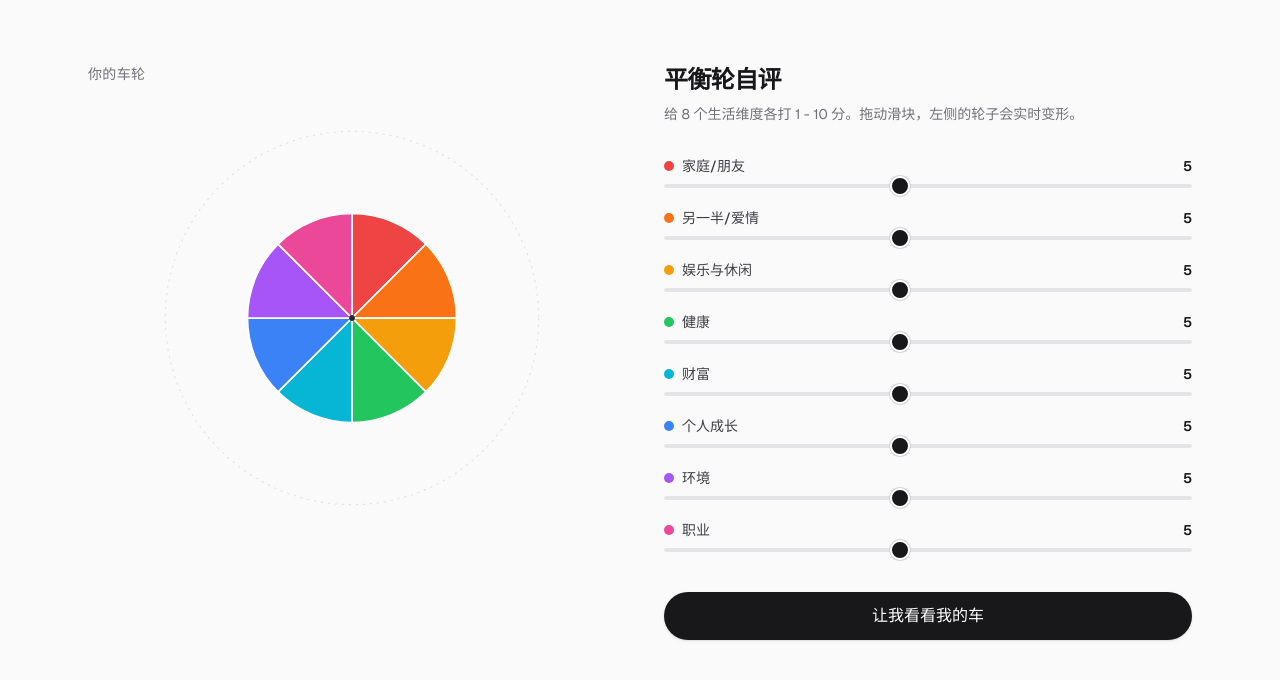
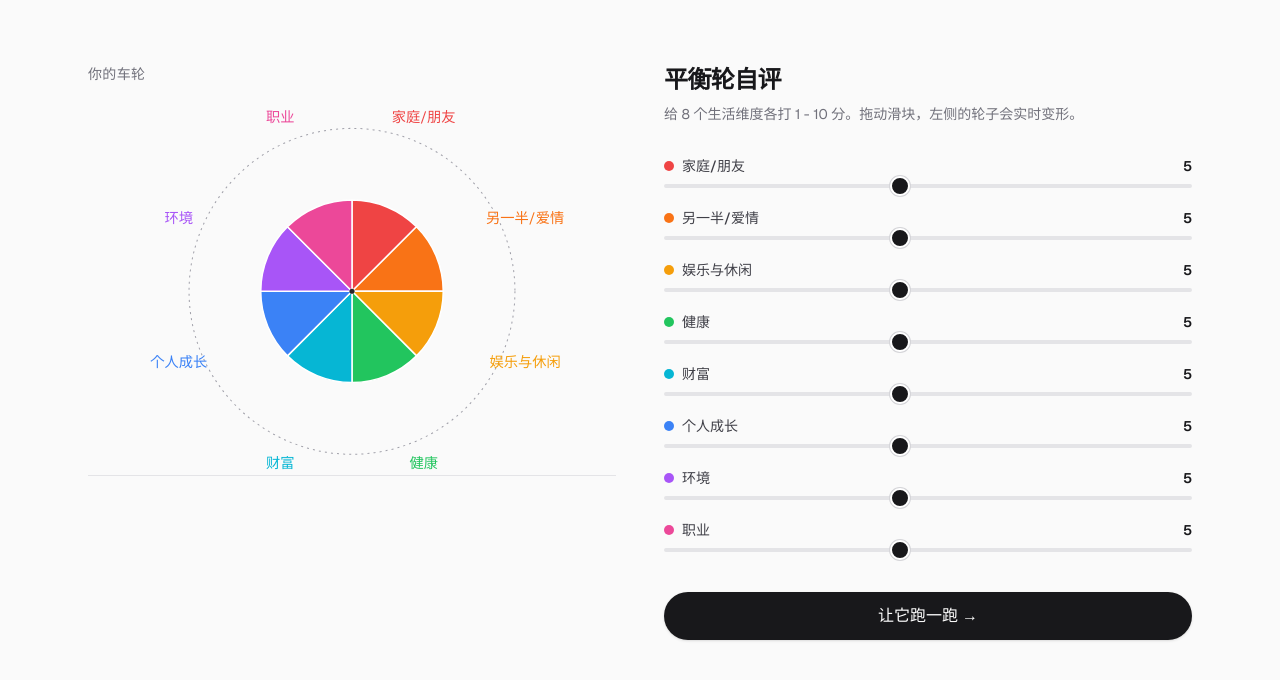
Before and after one commit to novaez/balance-wheel, a Next.js app: page / in a window 1280 px wide. Shown: the top 680 px of the page. Built offline with nearby package versions, Linux system fonts and the light colour scheme.

Commit message:
fix: Stage 5 v2 反馈三件套（按钮文案 / 显式 done 按钮 / wheel 维度 label）

```diff
--- a/app/page.tsx
+++ b/app/page.tsx
@@ -20,10 +20,6 @@ const MIN_SCORE = 1;
 const MAX_SCORE = 10;
 const PRESENCE_MAX_LEN = 240;
 const COMMITMENT_MAX_LEN = 80;
-// Pause length after the user's last keystroke that triggers the witness
-// affordance. 800ms (brief's hint) felt rushed in self-test — users mid-thought
-// commonly pause that long; 1500ms gives a deliberate breath without dragging.
-const WITNESS_DEBOUNCE_MS = 1500;
 
 type Scores = number[]; // length 8, each 1..10 integer
 type Presence = { text: string; at: string };
@@ -146,7 +142,10 @@ function sectorPath(index: number, score: number): string {
   )} 0 0 1 ${x2.toFixed(3)} ${y2.toFixed(3)} Z`;
 }
 
-// Reference outline at full radius — a subtle ring so users see the "perfect circle" target.
+// Reference outline at exactly MAX_RADIUS — a 10-score sector touches it
+// (that's what "10 / 满分" means). Visibility under partial scores comes
+// from stroke depth (zinc-400 dashed on a near-white background), not from
+// physical distance from the wheel.
 function outlineCircle(): React.ReactElement {
   return (
     <circle
@@ -154,7 +153,7 @@ function outlineCircle(): React.ReactElement {
       cy={0}
       r={MAX_RADIUS}
       fill="none"
-      stroke="#e4e4e7" // zinc-200
+      stroke="#a1a1aa" // zinc-400
       strokeWidth={1}
       strokeDasharray="2 4"
     />
@@ -203,22 +202,27 @@ function easeInOutQuad(x: number): number {
   return x < 0.5 ? 2 * x * x : 1 - 2 * (1 - x) * (1 - x);
 }
 
-// Eval-mode viewBox is the original square; running mode extends downward to make
-// room for a ground line plus the bob excursion (up to ~MAX_RADIUS * (1-MIN_RATIO)).
+// Eval-mode viewBox is the original square; post-eval modes extend downward
+// for the ground line + bob excursion, and outward horizontally to make room
+// for the 8 dimension labels that orbit the wheel.
 const VBOX_PAD = 20;
 const VBOX_RUN_EXTRA = 160;
+const VBOX_LABEL_PAD = 56;
+const LABEL_RADIUS = MAX_RADIUS + 24;
 const GROUND_Y = MAX_RADIUS + 6;
 const TICK_SPACING = 30;
 const TICK_COUNT = 14;
 
 const VBOX_EVAL = {
-  x: -MAX_RADIUS - VBOX_PAD,
+  x: -MAX_RADIUS - VBOX_LABEL_PAD,
   y: -MAX_RADIUS - VBOX_PAD,
-  w: (MAX_RADIUS + VBOX_PAD) * 2,
+  w: (MAX_RADIUS + VBOX_LABEL_PAD) * 2,
   h: (MAX_RADIUS + VBOX_PAD) * 2,
 };
 const VBOX_RUN = {
-  ...VBOX_EVAL,
+  x: -MAX_RADIUS - VBOX_LABEL_PAD,
+  y: -MAX_RADIUS - VBOX_PAD,
+  w: (MAX_RADIUS + VBOX_LABEL_PAD) * 2,
   h: VBOX_EVAL.h + VBOX_RUN_EXTRA,
 };
 
@@ -240,7 +244,6 @@ export default function Home() {
   const [presencePhase, setPresencePhase] = useState<PresencePhase>("input");
   const [commitDraft, setCommitDraft] = useState("");
   const rafRef = useRef<number | null>(null);
-  const witnessTimerRef = useRef<number | null>(null);
 
   // Hydrate from localStorage after mount (avoids SSR mismatch).
   useEffect(() => {
@@ -294,23 +297,6 @@ export default function Home() {
     };
   }, [mode, runId]);
 
-  // Clear the witness debounce on unmount or when leaving presence — otherwise
-  // a stale timer could fire after the user has moved on.
-  useEffect(() => {
-    if (mode !== "presence") {
-      if (witnessTimerRef.current != null) {
-        window.clearTimeout(witnessTimerRef.current);
-        witnessTimerRef.current = null;
-      }
-    }
-    return () => {
-      if (witnessTimerRef.current != null) {
-        window.clearTimeout(witnessTimerRef.current);
-        witnessTimerRef.current = null;
-      }
-    };
-  }, [mode]);
-
   const handleChange = useCallback((index: number, value: number) => {
     setScores((prev) => {
       if (prev[index] === value) return prev;
@@ -324,6 +310,9 @@ export default function Home() {
     setProgress(0);
     setRunId((id) => id + 1);
     setMode("running");
+    if (typeof window !== "undefined") {
+      window.scrollTo({ top: 0, behavior: "smooth" });
+    }
   }, []);
 
   const handleBack = useCallback(() => {
@@ -341,39 +330,32 @@ export default function Home() {
     setMode("presence");
   }, []);
 
-  // Witness affordance — called on debounced typing pause OR on textarea
-  // blur. Persists presence to state (which auto-saves to localStorage) and
-  // flips the phase. Idempotent: safe if called multiple times.
+  // Witness affordance — fires when the user explicitly says "我说完了" or
+  // when the textarea blurs. Idle pause (debounce) was tried and removed:
+  // long thoughts naturally include >1.5s pauses, which falsely triggered
+  // the flip mid-sentence. User-asserted action is the right signal.
   const witnessNow = useCallback((rawText: string) => {
     const text = rawText.trim();
     if (!text) return;
     setPresence({ text: text.slice(0, PRESENCE_MAX_LEN), at: new Date().toISOString() });
     setPresencePhase("witnessed");
+    if (typeof window !== "undefined") {
+      window.scrollTo({ top: 0, behavior: "smooth" });
+    }
   }, []);
 
   const handlePresenceChange = useCallback(
     (e: React.ChangeEvent<HTMLTextAreaElement>) => {
-      const v = e.target.value;
-      setPresenceDraft(v);
-      if (witnessTimerRef.current != null) {
-        window.clearTimeout(witnessTimerRef.current);
-        witnessTimerRef.current = null;
-      }
-      const trimmed = v.trim();
-      if (trimmed) {
-        witnessTimerRef.current = window.setTimeout(() => {
-          witnessNow(trimmed);
-        }, WITNESS_DEBOUNCE_MS);
-      }
+      setPresenceDraft(e.target.value);
     },
-    [witnessNow]
+    []
   );
 
   const handlePresenceBlur = useCallback(() => {
-    if (witnessTimerRef.current != null) {
-      window.clearTimeout(witnessTimerRef.current);
-      witnessTimerRef.current = null;
-    }
+    witnessNow(presenceDraft);
+  }, [presenceDraft, witnessNow]);
+
+  const handleWitnessClick = useCallback(() => {
     witnessNow(presenceDraft);
   }, [presenceDraft, witnessNow]);
 
@@ -417,24 +399,60 @@ export default function Home() {
 
   return (
     <div className="min-h-screen w-full bg-zinc-50 text-zinc-900 font-sans">
-      <main className="mx-auto flex max-w-6xl flex-col gap-10 px-6 py-10 md:flex-row md:items-start md:gap-12 md:py-16">
+      <main className="mx-auto flex max-w-6xl flex-col gap-10 px-6 pt-16 pb-10 md:flex-row md:items-start md:gap-12 md:py-16">
         {/* Left: wheel */}
-        <section className="flex w-full flex-col items-center md:sticky md:top-10 md:w-1/2">
+        <section
+          className={[
+            "flex w-full flex-col items-center",
+            "md:w-1/2 md:sticky md:top-10",
+            isEval ? "sticky top-0 z-10 bg-zinc-50/95 pt-4 pb-2 backdrop-blur border-b border-zinc-200" : "",
+            "md:bg-transparent md:pt-0 md:pb-0 md:backdrop-blur-none",
+          ]
+            .filter(Boolean)
+            .join(" ")}
+        >
           <h2 className="mb-6 self-start text-sm font-medium tracking-wide text-zinc-500">
             {isEval ? "你的车轮" : "我这辆车"}
           </h2>
-          <div className="w-full max-w-[420px]">
+          <div className="w-full max-w-[340px] md:max-w-[440px]">
             <svg
               viewBox={`${vbox.x} ${vbox.y} ${vbox.w} ${vbox.h}`}
               className="h-auto w-full"
               role="img"
               aria-label="平衡轮"
             >
-              {isEval && outlineCircle()}
+              {/* Outline + labels — geometric annotations of the wheel,
+                  share the bob translate so they sink with the wheel; both
+                  stay outside the rotate group so running doesn't spin them. */}
+              <g transform={`translate(0 ${bob.toFixed(3)})`}>
+                {outlineCircle()}
+                {!isRunning &&
+                  DIMENSIONS.map((dim, i) => {
+                    const angle = -90 + i * SECTOR_DEG + SECTOR_DEG / 2;
+                    const rad = (angle * Math.PI) / 180;
+                    const lx = Math.cos(rad) * LABEL_RADIUS;
+                    const ly = Math.sin(rad) * LABEL_RADIUS;
+                    const isPulsing = isReflect && lowestSet?.has(i);
+                    return (
+                      <text
+                        key={`label-${dim.name}`}
+                        x={lx}
+                        y={ly}
+                        textAnchor="middle"
+                        dominantBaseline="middle"
+                        fontSize="14"
+                        fill={dim.color}
+                        fontWeight={isPulsing ? 700 : 400}
+                        style={{ transition: "font-weight 0.5s" }}
+                      >
+                        {dim.name}
+                      </text>
+                    );
+                  })}
+              </g>
 
-              <g
-                transform={`translate(0 ${bob.toFixed(3)}) rotate(${rotation.toFixed(3)})`}
-              >
+              <g transform={`translate(0 ${bob.toFixed(3)})`}>
+                <g transform={`rotate(${rotation.toFixed(3)})`}>
                   {DIMENSIONS.map((dim, i) => (
                     <path
                       key={dim.name}
@@ -448,6 +466,7 @@ export default function Home() {
                   ))}
                   {/* center dot */}
                   <circle cx={0} cy={0} r={2.5} fill="#27272a" />
+                </g>
               </g>
 
               {showGround && (
@@ -526,7 +545,7 @@ export default function Home() {
                           handleChange(i, Number((e.target as HTMLInputElement).value))
                         }
                         className="w-full accent-zinc-900 h-1 appearance-none cursor-pointer"
-                        style={{ touchAction: "pan-y" }}
+                        style={{ touchAction: "none" }}
                         aria-label={`${dim.name} 评分`}
                         aria-valuemin={MIN_SCORE}
                         aria-valuemax={MAX_SCORE}
@@ -542,7 +561,7 @@ export default function Home() {
                 onClick={startRide}
                 className="mt-10 w-full rounded-full bg-zinc-900 px-6 py-3 text-base font-medium text-white shadow-sm transition-colors hover:bg-zinc-800 focus-visible:outline-2 focus-visible:outline-offset-2 focus-visible:outline-zinc-900"
               >
-                让我看看我的车
+                让它跑一跑 →
               </button>
             </>
           ) : isRunning ? (
@@ -571,7 +590,7 @@ export default function Home() {
                   onClick={handleEnterPresence}
                   className="rounded-full bg-zinc-900 px-6 py-3 text-base font-medium text-white shadow-sm transition-colors hover:bg-zinc-800 focus-visible:outline-2 focus-visible:outline-offset-2 focus-visible:outline-zinc-900"
                 >
-                  停下来 →
+                  写下我此刻的感觉 →
                 </button>
                 <button
                   type="button"
@@ -608,6 +627,15 @@ export default function Home() {
                     className="w-full resize-none border-none bg-transparent p-0 text-2xl font-light leading-relaxed text-zinc-900 placeholder:text-zinc-300 focus:outline-none md:text-3xl"
                     aria-label="我此刻感觉到"
                   />
+                  {presenceDraft.trim() && (
+                    <button
+                      type="button"
+                      onClick={handleWitnessClick}
+                      className="fade-rise self-start text-sm text-zinc-700 underline-offset-4 transition-colors hover:text-zinc-900 hover:underline"
+                    >
+                      我说完了 →
+                    </button>
+                  )}
                 </>
               ) : (
                 <>
```
Lines whose indentation alone changed are shown as unchanged.
